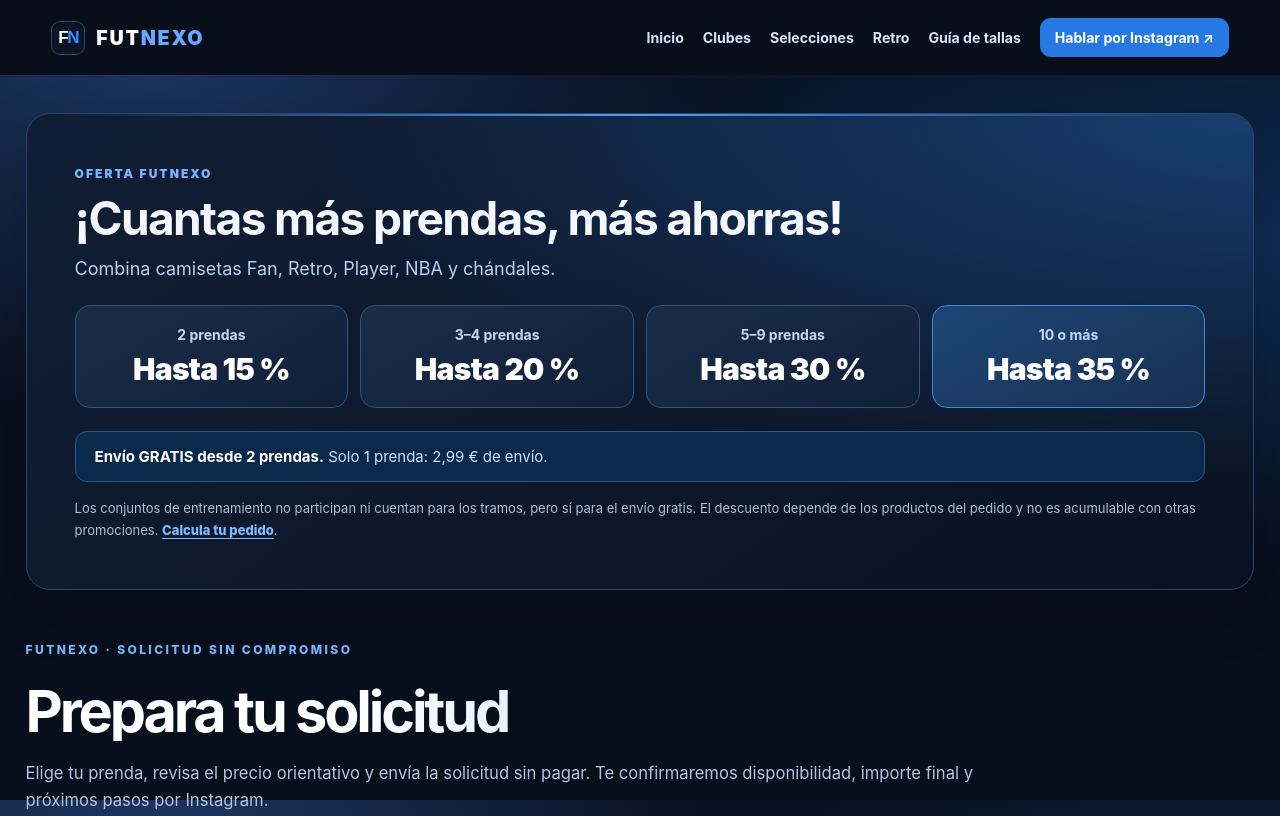
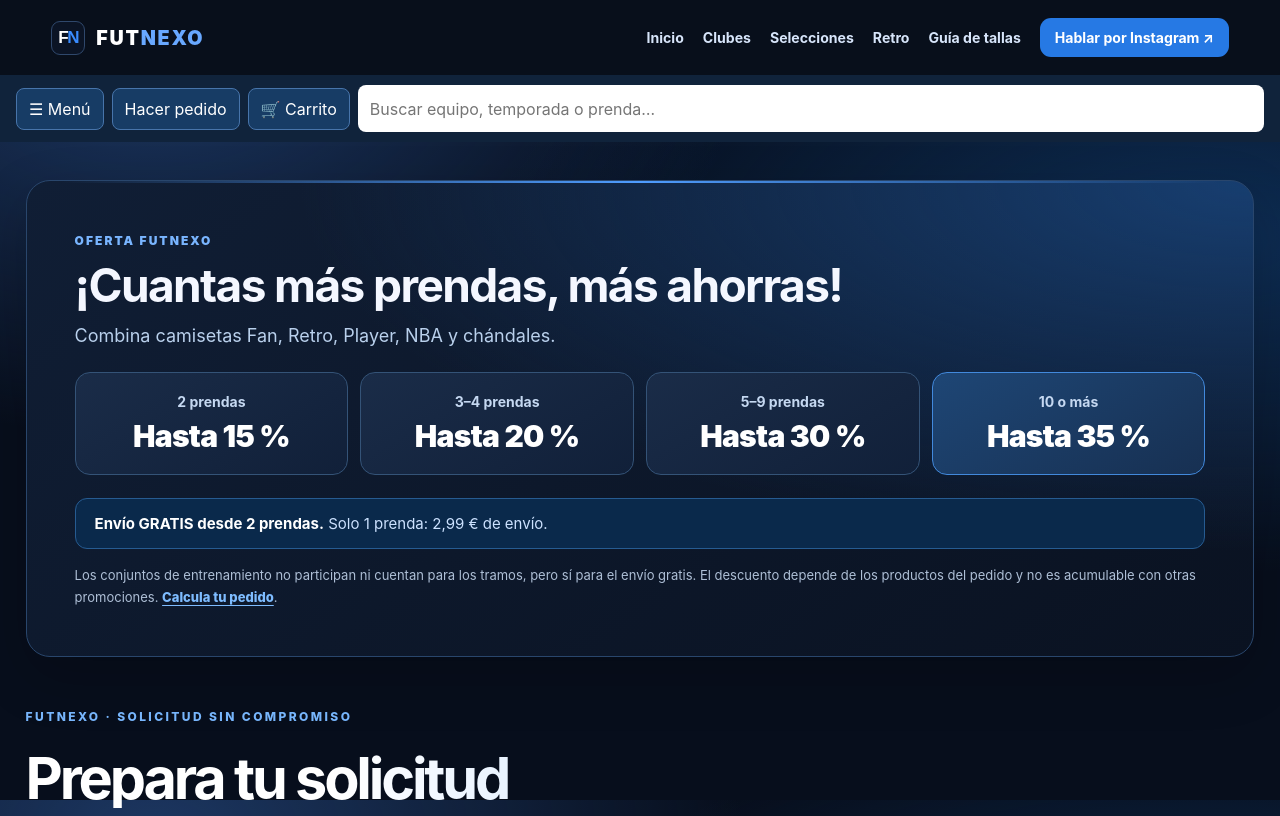
Before and after one commit to javimoreno10-ai/futnexo, a website: page pedido.html in a window 1280 px wide. Shown: the top 816 px of the page. Drawn offline with Linux system fonts and the light colour scheme.

Commit message:
Activar buscador global y menú móvil común

```diff
--- a/pedido.html
+++ b/pedido.html
@@ -155,4 +155,4 @@ main.wrap #configurar .fn-product-fields .fn-team-field select,main.wrap #config
 <div class="actions"><button class="button" type="submit">✉ Consultar disponibilidad</button></div>
 </form></section>
 <div class="footer">FutNexo · Solicitudes sujetas a confirmación de disponibilidad, condiciones y precio final. <a href="index.html#como-comprar">Cómo funciona tu pedido</a></div>
-</main><script src="catalogo-pedidos.js?v=377"></script><script src="pedido.js?v=379"></script><script>document.addEventListener("DOMContentLoaded",()=>{const a=document.createElement("a");a.href="pedido.html?vista=carrito#solicitud";a.className="fn-cart-link";a.textContent="🛒 Ver mi carrito";document.body.append(a)})</script></body></html>
+</main><script src="catalogo-pedidos.js?v=379"></script><script src="pedido.js?v=379"></script><script>document.addEventListener("DOMContentLoaded",()=>{const a=document.createElement("a");a.href="pedido.html?vista=carrito#solicitud";a.className="fn-cart-link";a.textContent="🛒 Ver mi carrito";document.body.append(a)})</script><script src="navegacion.js?v=379"></script></body></html>
```
